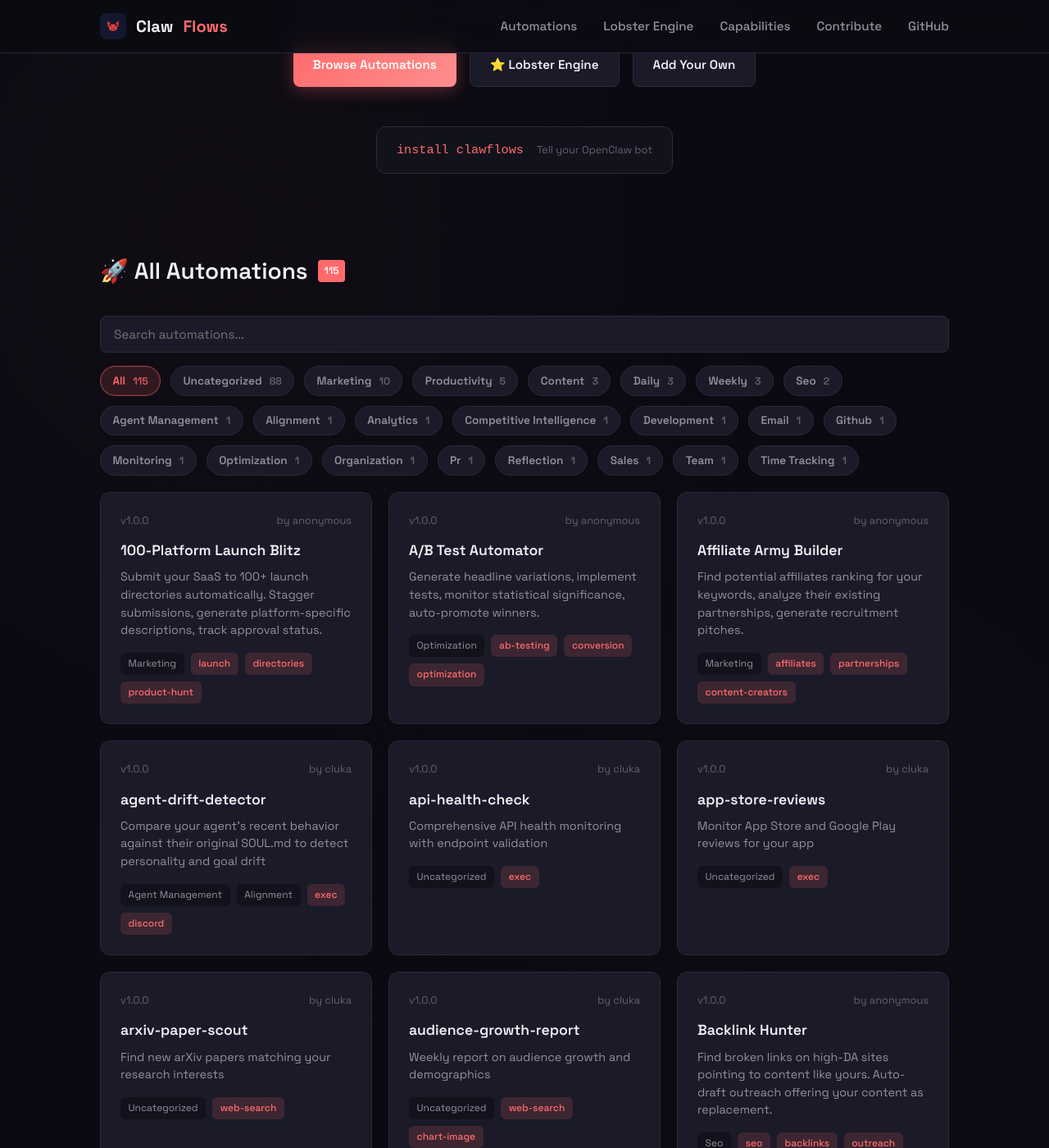
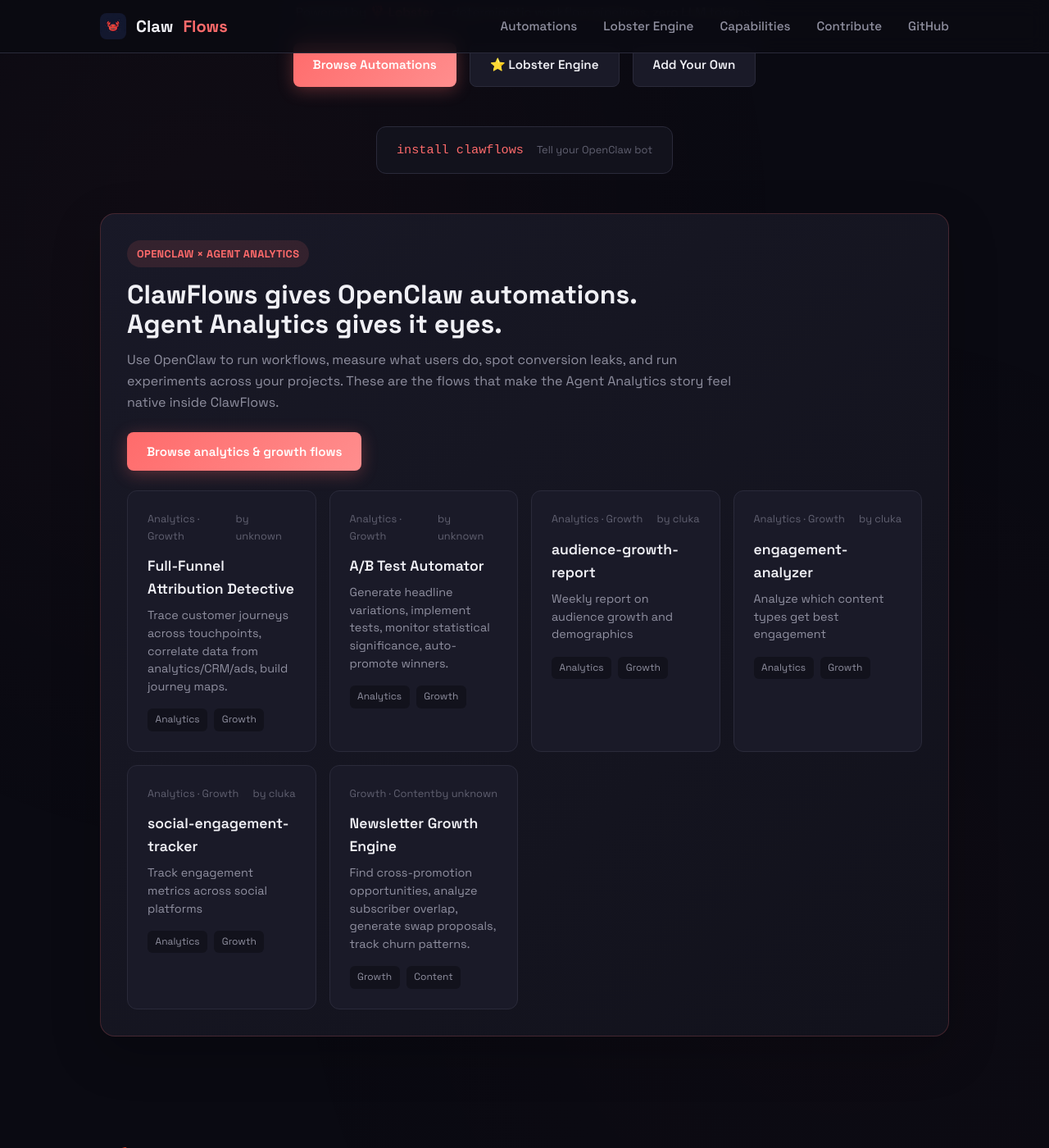
Before and after one commit to Cluka-399/clawflows-registry, a Jekyll site: the page index.html, which Jekyll copies as it is, in a window 1280 px wide and 1400 px high, scrolled down 412 px. Shown: the whole window at 82% size. Built offline with Jekyll 4.4.1, drawn with Linux system fonts in a browser that asks for light colours; comment, search, counter and statistics services are not loaded; some of the changed text lies outside the part shown.

Commit message:
Add analytics and growth cluster

```diff
--- a/automations/ab-test-automator/metadata.json
+++ b/automations/ab-test-automator/metadata.json
@@ -1,7 +1,11 @@
 {
   "name": "A/B Test Automator",
   "slug": "ab-test-automator",
-  "category": "optimization",
+  "categories": [
+    "analytics",
+    "growth",
+    "optimization"
+  ],
   "tags": [
     "ab-testing",
     "conversion",
--- a/automations/attribution-detective/metadata.json
+++ b/automations/attribution-detective/metadata.json
@@ -1,7 +1,10 @@
 {
   "name": "Full-Funnel Attribution Detective",
   "slug": "attribution-detective",
-  "category": "analytics",
+  "categories": [
+    "analytics",
+    "growth"
+  ],
   "tags": [
     "attribution",
     "analytics",
--- a/automations/audience-growth-report/metadata.json
+++ b/automations/audience-growth-report/metadata.json
@@ -3,6 +3,7 @@
   "description": "Weekly report on audience growth and demographics",
   "author": "cluka",
   "version": "1.0.0",
+  "categories": ["analytics", "growth"],
   "requires": ["web-search", "chart-image"],
   "trigger": "schedule",
   "schedule": "0 9 * * 1",
--- a/automations/engagement-analyzer/metadata.json
+++ b/automations/engagement-analyzer/metadata.json
@@ -3,6 +3,7 @@
   "description": "Analyze which content types get best engagement",
   "author": "cluka",
   "version": "1.0.0",
+  "categories": ["analytics", "growth"],
   "requires": ["web-search"],
   "trigger": "schedule",
   "schedule": "0 10 * * 1",
--- a/automations/newsletter-growth/metadata.json
+++ b/automations/newsletter-growth/metadata.json
@@ -1,7 +1,11 @@
 {
   "name": "Newsletter Growth Engine",
   "slug": "newsletter-growth",
-  "category": "content",
+  "categories": [
+    "growth",
+    "content",
+    "marketing"
+  ],
   "tags": [
     "newsletter",
     "growth",
--- a/automations/social-engagement-tracker/metadata.json
+++ b/automations/social-engagement-tracker/metadata.json
@@ -3,6 +3,7 @@
   "description": "Track engagement metrics across social platforms",
   "author": "cluka",
   "version": "1.0.0",
+  "categories": ["analytics", "growth", "marketing"],
   "requires": ["web-search", "exec"],
   "trigger": "schedule",
   "schedule": "0 8 * * *",
--- a/build-index.mjs
+++ b/build-index.mjs
@@ -18,13 +18,19 @@
       const meta = JSON.parse(fs.readFileSync(metaPath, 'utf8'));
       automations.push({
         name: meta.name || dir,
+        slug: meta.slug || dir,
+        displayName: meta.displayName || null,
         description: meta.description || '',
         author: meta.author || 'unknown',
         version: meta.version || '1.0.0',
+        category: meta.category || null,
+        categories: meta.categories || null,
         requires: meta.requires || [],
         trigger: meta.trigger || 'manual',
         schedule: meta.schedule || null,
         tags: meta.tags || [],
+        difficulty: meta.difficulty || null,
+        lobster_ready: meta.lobster_ready || false,
         created: meta.created || new Date().toISOString().split('T')[0],
         updated: meta.updated || new Date().toISOString().split('T')[0],
         url: `/automations/${dir}/`
--- a/index.html
+++ b/index.html
@@ -259,6 +259,84 @@
       background: var(--bg-secondary);
       border-top: 1px solid var(--border);
       border-bottom: 1px solid var(--border);
+    }
+
+    .aa-promo {
+      padding-top: 1rem;
+    }
+
+    .aa-promo-shell {
+      background: linear-gradient(135deg, rgba(26, 26, 40, 0.95) 0%, rgba(18, 18, 28, 0.98) 100%);
+      border: 1px solid rgba(255, 107, 107, 0.2);
+      border-radius: 18px;
+      padding: 2rem;
+      box-shadow: 0 20px 60px rgba(0, 0, 0, 0.22);
+    }
+
+    .aa-eyebrow {
+      display: inline-flex;
+      align-items: center;
+      gap: 0.5rem;
+      padding: 0.4rem 0.75rem;
+      border-radius: 999px;
+      background: rgba(255, 107, 107, 0.12);
+      color: var(--accent);
+      font-size: 0.8rem;
+      font-weight: 700;
+      letter-spacing: 0.03em;
+      text-transform: uppercase;
+      margin-bottom: 1rem;
+    }
+
+    .aa-promo-header {
+      display: flex;
+      justify-content: space-between;
+      align-items: flex-end;
+      gap: 1.5rem;
+      margin-bottom: 1.25rem;
+      flex-wrap: wrap;
+    }
+
+    .aa-promo-header h2 {
+      font-size: 2rem;
+      line-height: 1.1;
+      max-width: 700px;
+    }
+
+    .aa-promo-header p {
+      color: var(--text-secondary);
+      max-width: 760px;
+      font-size: 1rem;
+      margin-top: 0.85rem;
+    }
+
+    .aa-promo-cta {
+      flex-shrink: 0;
+    }
+
+    .aa-feature-grid {
+      display: grid;
+      grid-template-columns: repeat(auto-fit, minmax(220px, 1fr));
+      gap: 1rem;
+      margin-top: 1.5rem;
+    }
+
+    .aa-feature-card {
+      background: rgba(10, 10, 18, 0.78);
+      border: 1px solid var(--border);
+      border-radius: 14px;
+      padding: 1rem;
+    }
+
+    .aa-feature-card h3 {
+      font-size: 1rem;
+      margin-bottom: 0.35rem;
+    }
+
+    .aa-feature-card p {
+      color: var(--text-secondary);
+      font-size: 0.88rem;
+      line-height: 1.5;
     }
 
     .value-grid {
@@ -896,6 +974,26 @@
       </div>
     </section>
 
+    <section id="aa-eyes" class="aa-promo" data-aa-impression="aa_promo_section">
+      <div class="container">
+        <div class="aa-promo-shell">
+          <div class="aa-eyebrow">OpenClaw × Agent Analytics</div>
+          <div class="aa-promo-header">
+            <div>
+              <h2>ClawFlows gives OpenClaw automations. Agent Analytics gives it eyes.</h2>
+              <p>Use OpenClaw to run workflows, measure what users do, spot conversion leaks, and run experiments across your projects. These are the flows that make the Agent Analytics story feel native inside ClawFlows.</p>
+            </div>
+            <div class="aa-promo-cta">
+              <button class="btn btn-primary" type="button" onclick="browseAnalyticsGrowthFlows()">Browse analytics &amp; growth flows</button>
+            </div>
+          </div>
+          <div id="aa-feature-grid" class="aa-feature-grid">
+            <div class="loading">Loading analytics &amp; growth flows...</div>
+          </div>
+        </div>
+      </div>
+    </section>
+
     <section id="automations" data-aa-impression="automations_section">
       <div class="container">
         <div class="section-header">
@@ -1108,6 +1206,15 @@
       return String(str || '').replace(/&/g, '&amp;').replace(/</g, '&lt;').replace(/>/g, '&gt;').replace(/"/g, '&quot;').replace(/'/g, '&#39;');
     }
 
+    const analyticsGrowthFeaturedSlugs = [
+      'attribution-detective',
+      'ab-test-automator',
+      'audience-growth-report',
+      'engagement-analyzer',
+      'social-engagement-tracker',
+      'newsletter-growth'
+    ];
+
     function slugToLabel(value) {
       return String(value || '')
         .split('-')
@@ -1155,6 +1262,35 @@
       container.innerHTML = buttons.join('');
     }
 
+    function renderAnalyticsGrowthSection(automations) {
+      const container = document.getElementById('aa-feature-grid');
+      if (!container) return;
+
+      const featured = analyticsGrowthFeaturedSlugs
+        .map(slug => automations.find(a => (a.slug || a.name || '').toLowerCase() === slug))
+        .filter(Boolean)
+        .slice(0, 6);
+
+      if (!featured.length) {
+        container.innerHTML = '<div class="loading">No analytics & growth flows wired yet.</div>';
+        return;
+      }
+
+      container.innerHTML = featured.map(a => `
+        <a href="${a.url || '#'}" class="automation-card" onclick="mixpanel.track('analytics_growth_feature_click', {name: '${escapeHtml(a.name)}'}); if(window.aa) aa.track('analytics_growth_feature_click', {name: '${escapeHtml(a.name)}'})">
+          <div class="automation-meta">
+            <span>${(a._categories || []).slice(0, 2).map(category => escapeHtml(slugToLabel(category))).join(' · ')}</span>
+            <span>by ${escapeHtml(a.author || 'anonymous')}</span>
+          </div>
+          <h3>${escapeHtml(a.name)}</h3>
+          <p>${escapeHtml(a.description || '')}</p>
+          <div class="tags">
+            ${(a._categories || []).slice(0, 2).map(category => `<span class="tag">${escapeHtml(slugToLabel(category))}</span>`).join('')}
+          </div>
+        </a>
+      `).join('');
+    }
+
     async function loadAutomations() {
       const container = document.getElementById('automations-grid');
 
@@ -1172,6 +1308,7 @@
 
         allAutomations = automations;
         buildCategoryFilters(automations);
+        renderAnalyticsGrowthSection(automations);
         filterAutomations();
 
         // Update counts dynamically
@@ -1197,6 +1334,14 @@
       filterAutomations();
       mixpanel.track('category_filter', { category });
       if (window.aa) aa.track('category_filter', { category });
+    }
+
+    function browseAnalyticsGrowthFlows() {
+      setActiveCategory('analytics');
+      const automationsSection = document.getElementById('automations');
+      if (automationsSection) automationsSection.scrollIntoView({ behavior: 'smooth', block: 'start' });
+      mixpanel.track('cta_click', { button: 'browse_analytics_growth_flows', section: 'aa_promo' });
+      if (window.aa) aa.track('cta_click', { button: 'browse_analytics_growth_flows', section: 'aa_promo' });
     }
 
     function filterAutomations() {
```
Also changed, not shown: index.json.
